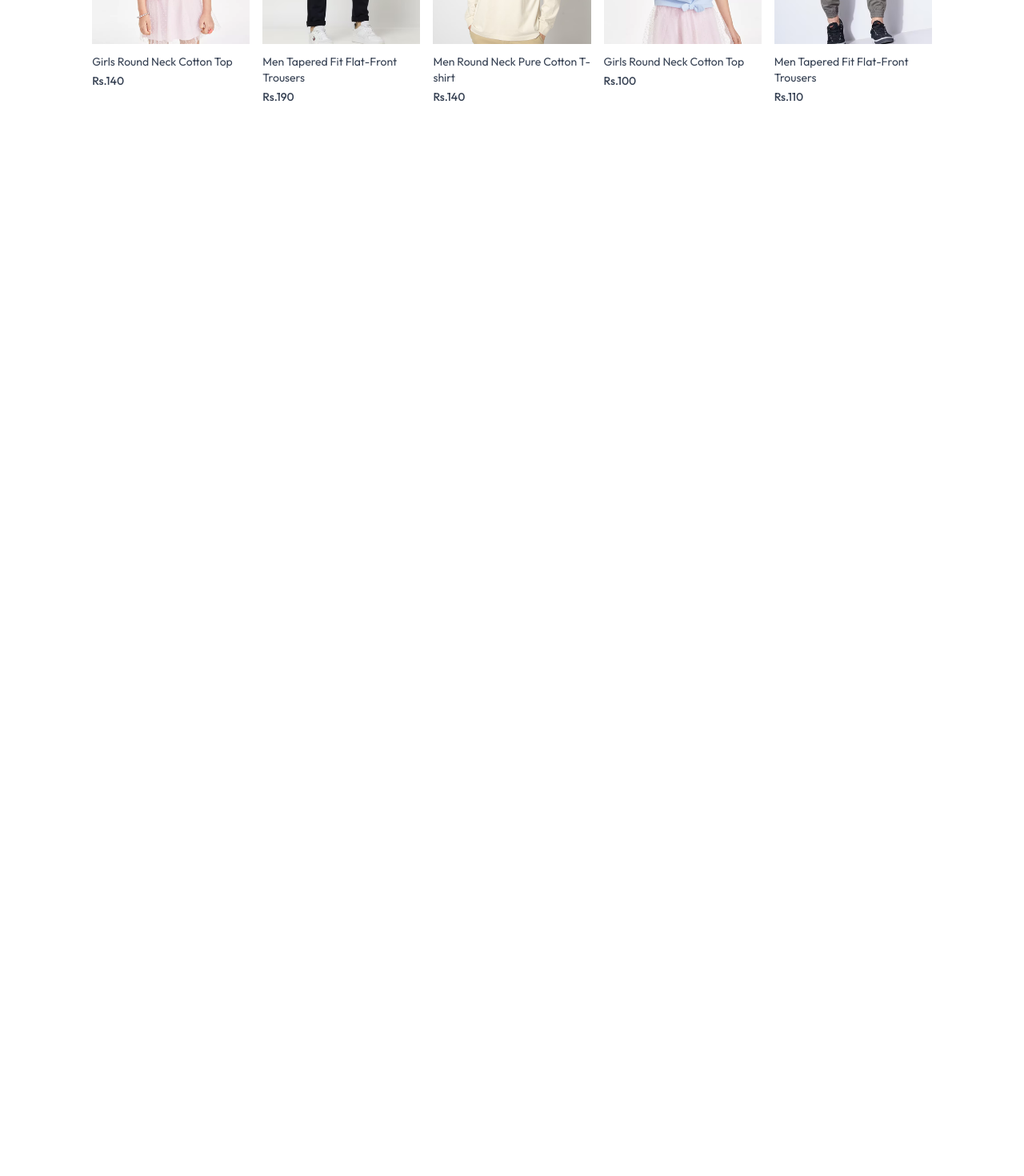
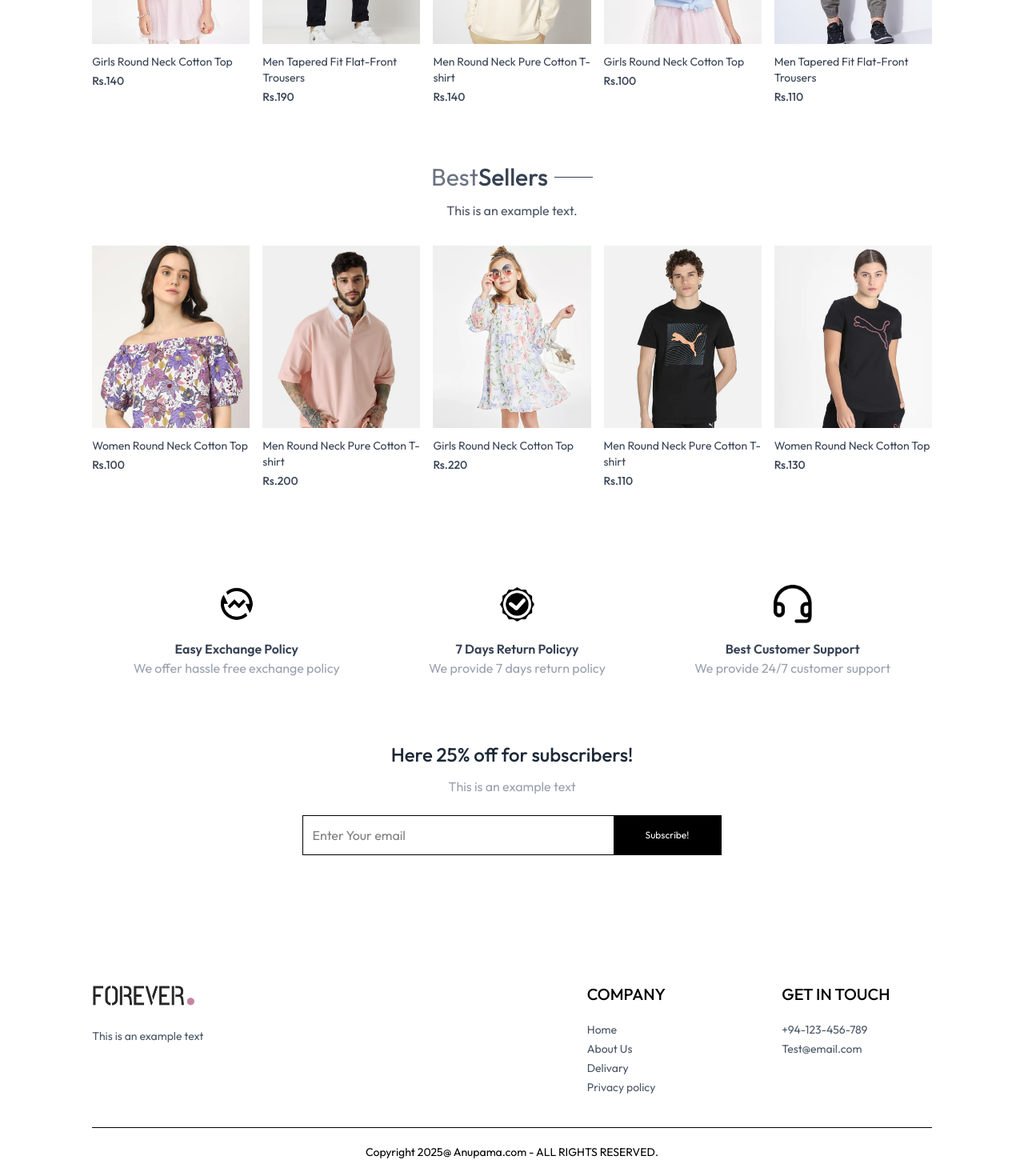
Before and after one commit to Pasiduchamod/Anupama-Collections-frontend, a React (Vite) app: page / in a window 1280 px wide. Shown: the part 1171-2641 px from the top of the page at 80% size. Before the commit the page ends 1342 px from the top, so only its background shows below. Built offline with nearby package versions, Linux system fonts and the light colour scheme.

Commit message:
Home page completed

```diff
--- a/src/App.jsx
+++ b/src/App.jsx
@@ -10,6 +10,7 @@
 import Orders from './pages/Orders'
 import Navbar from './components/Navbar'
 import Collection from './pages/Collection'
+import Footer from './components/Footer'
 
 const App = () => {
   return (
@@ -26,6 +27,7 @@
         <Route path='place-order' element={<PlaceOrder/>}/>
         <Route path='orders' element={<Orders/>}/>
       </Routes>
+      <Footer/>
     </div>
   )
 }
--- /dev/null
+++ b/src/components/BestSeller.jsx
@@ -0,0 +1,35 @@
+import React, { useContext, useEffect, useState } from 'react'
+import { ShopContext } from '../context/ShopContext'
+import Title from './Title';
+import ProductItem from './ProductItem';
+
+const BestSeller = () => {
+
+const {products}= useContext(ShopContext);
+const [bestSeller,setBestSeller] = useState([]);
+
+useEffect(()=>{
+    const bestProduct = products.filter((item)=>(item.bestseller));
+    setBestSeller(bestProduct.slice(0,5))
+},[])
+
+  return (
+    <div className='my-10'>
+        <div className='text-center text-3xl py-8'>
+            <Title text1={'Best'} text2={'Sellers'}/>
+            <p className='w-3/4 m-auto text-xs sm:text-sm md:text-base text-gray-600'>This is an example text.</p>
+        </div>
+
+        <div className='grid grid-cols-2 sm:grid-cols-3 md:grid-cols-4 lg:grid-cols-5 gap-4 gap-y-6'>
+            {
+                bestSeller.map((item,index)=>(
+                    <ProductItem key={index} id={item._id} name={item.name} image={item.image} price={item.price}/>
+                ))
+            }
+        </div>
+
+    </div>
+  )
+}
+
+export default BestSeller
--- /dev/null
+++ b/src/components/Footer.jsx
@@ -0,0 +1,44 @@
+import React from 'react'
+import { assets } from '../assets/assets'
+
+const Footer = () => {
+  return (
+    <div>
+      <div className='flex flex-col sm:grid grid-cols-[3fr_1fr_1fr] gap-14 my-10 mt-40 text-sm'>
+
+        <div>
+            <img src={assets.logo} className='mb-5 w-32'/>
+            <p className='w-full md:w-2/3 text-gray-600'>
+                This is an example text
+            </p>
+        </div>
+        <div>
+            <p className='text-xl font-medium mb-5'>COMPANY</p>
+            <ul className='flex flex-col gap-1 text-gray-600'>
+            <li>Home</li>
+            <li>About Us</li>
+            <li>Delivary</li>
+            <li>Privacy policy</li>
+            </ul>
+        </div>
+
+        <div>
+            <p className='text-xl font-medium mb-5'>GET IN TOUCH</p>
+            <ul className='flex flex-col gap-1 text-gray-600'>
+                <li>+94-123-456-789</li>
+                <li>Test@email.com</li>
+            </ul>
+        </div>
+
+      </div>
+
+        <div>
+            <hr/>
+            <p className='py-5 text-sm text-center'>Copyright 2025@ Anupama.com - ALL RIGHTS RESERVED.</p>
+        </div>
+
+    </div>
+  )
+}
+
+export default Footer
--- /dev/null
+++ b/src/components/NewsLetterBox.jsx
@@ -0,0 +1,21 @@
+import React from 'react'
+
+const NewsLetterBox = () => {
+
+    const onSubmitHandler = (event) =>{
+        event.preventDefault();
+    }
+
+  return (
+    <div className='text-center'>
+      <p className='text-2xl font-medium text-gray-800'>Here 25% off for subscribers!</p>
+      <p className='text-gray-400 mt-3'>This is an example text</p>
+      <form className='w-full sm:w-1/2 flex items-center gap-3 mx-auto my-6 border pl-3'>
+        <input className='w-full sm:flex-1 outline-none' type='email' placeholder='Enter Your email' required/>
+        <button type='submit' className='bg-black text-white text-xs px-10 py-4'>Subscribe!</button>
+      </form>
+    </div>
+  )
+}
+
+export default NewsLetterBox
--- /dev/null
+++ b/src/components/OurPolicy.jsx
@@ -0,0 +1,26 @@
+import React from 'react'
+import { assets } from '../assets/assets'
+
+const OurPolicy = () => {
+  return (
+    <div className='flex flex-col sm:flex-row justify-around gap-12 sm:gap-2 text-center py-20 text-xs sm:text-sm md:text-base text-gray-700'>
+      <div>
+        <img src={assets.exchange_icon} className='w-12 m-auto mb-5'/>
+        <p className='font-semibold'>Easy Exchange Policy</p>
+        <p className='text-gray-400'>We offer hassle free exchange policy</p>
+      </div>
+      <div>
+        <img src={assets.quality_icon} className='w-12 m-auto mb-5'/>
+        <p className='font-semibold'>7 Days Return Policyy</p>
+        <p className='text-gray-400'>We provide 7 days return policy</p>
+      </div>
+      <div>
+        <img src={assets.support_img} className='w-12 m-auto mb-5'/>
+        <p className='font-semibold'>Best Customer Support</p>
+        <p className='text-gray-400'>We provide 24/7 customer support</p>
+      </div>
+    </div>
+  )
+}
+
+export default OurPolicy
--- a/src/pages/Home.jsx
+++ b/src/pages/Home.jsx
@@ -1,12 +1,18 @@
 import React from 'react'
 import Hero from '../components/Hero'
 import LatestCollection from '../components/LatestCollection'
+import BestSeller from '../components/BestSeller'
+import OurPolicy from '../components/OurPolicy'
+import NewsLetterBox from '../components/NewsLetterBox'
 
 const Home = () => {
   return (
     <div>
       <Hero/>
       <LatestCollection/>
+      <BestSeller/>
+      <OurPolicy/>
+      <NewsLetterBox/>
     </div>
   )
 }
```
